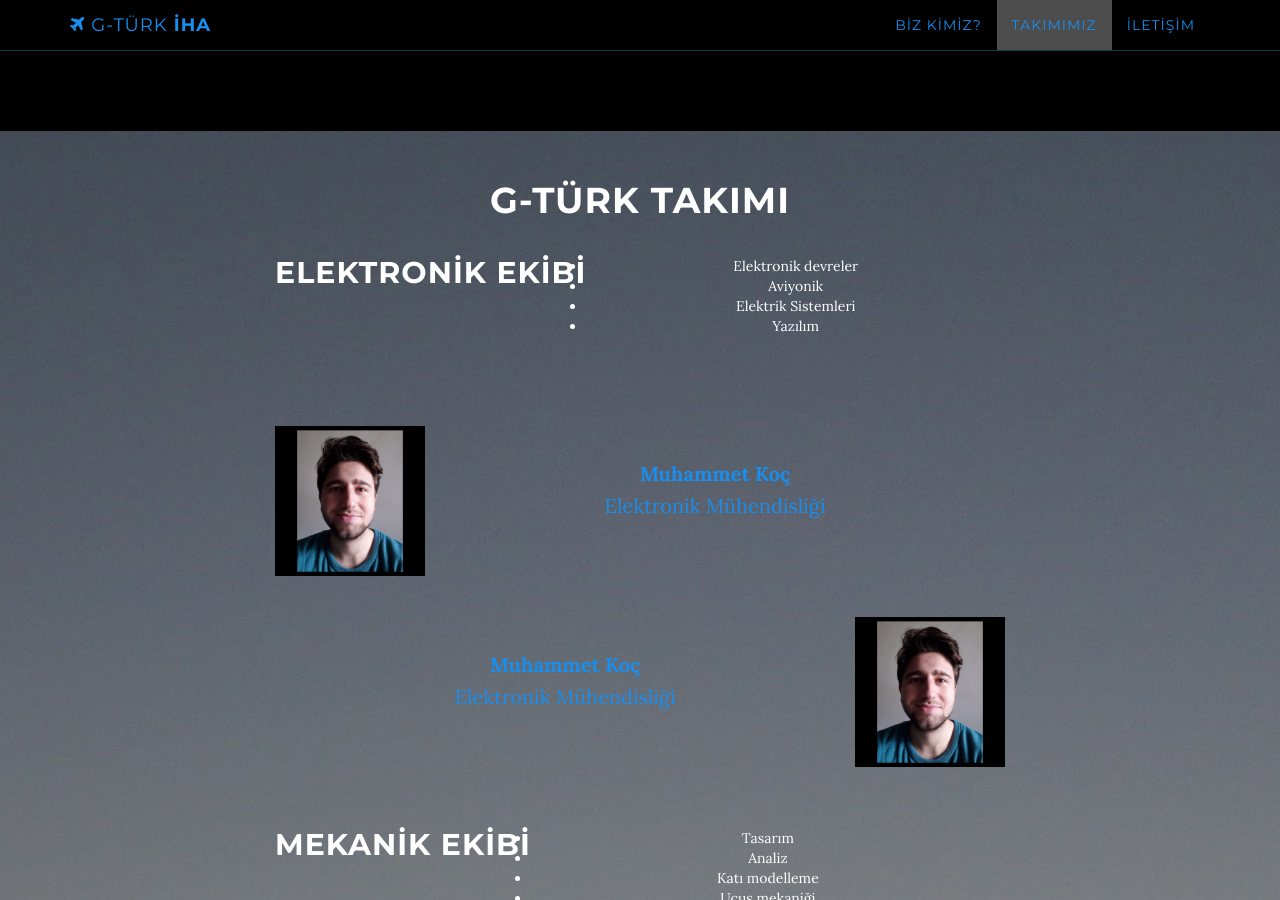
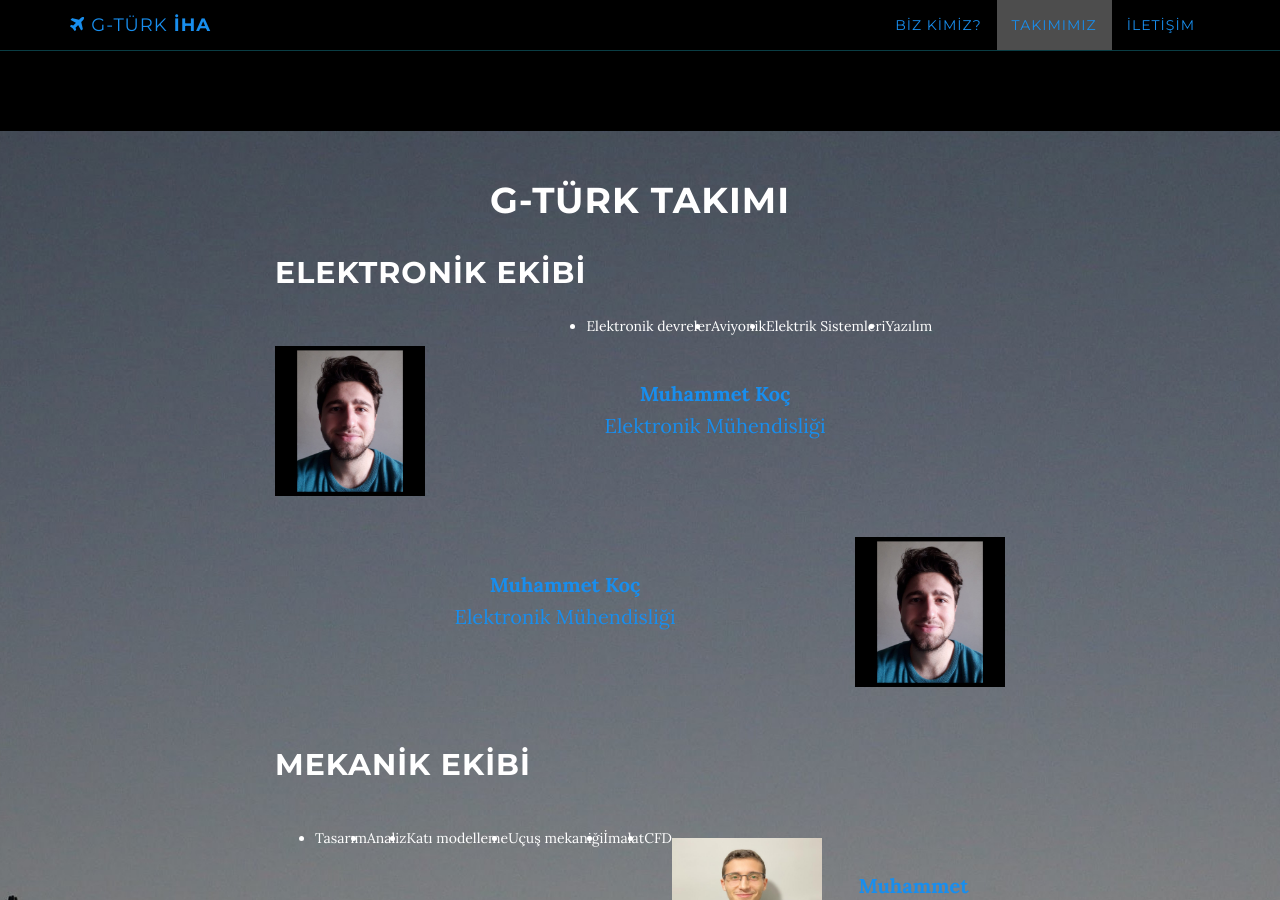
Before and after one commit to g-turk-iha/g-turk-iha, a Jekyll site: the page built from index.html, in a window 1280 px wide and 900 px high, scrolled down 1432 px. Built offline with Jekyll 4.4.1, drawn with Linux system fonts in a browser that asks for light colours.

Commit message:
Update team.html

```diff
--- a/_includes/team.html
+++ b/_includes/team.html
@@ -4,14 +4,14 @@
         <div class="container">
             <div class="col-lg-8 col-lg-offset-2">
                 <h1>G-TÜRK TAKIMI</h1>
-                <h2 style="float: left;">ELEKTRONİK EKİBİ</h2>
+                <h2 style="float: left;">ELEKTRONİK EKİBİ</h2><br><br><br>
                 <ul>
-                    <li>Elektronik devreler</li>
-                    <li>Aviyonik</li>
-                    <li>Elektrik Sistemleri</li>
-                    <li>Yazılım</li>
+                    <li style="float: left;">Elektronik devreler</li>
+                    <li style="float: left;">Aviyonik</li>
+                    <li style="float: left;">Elektrik Sistemleri</li>
+                    <li style="float: left;">Yazılım</li>
                 </ul>
-                <br><br><br><br>
+                <br>
                 <a href="https://www.linkedin.com/in/muhammet-koc/">
                     <img src="{{ site.baseurl }}/img/author.png" width="150px" height="150px" style="float: left;">
                     <p><br><strong>Muhammet Koç</strong><br> Elektronik Mühendisliği</p><br><br><br>
@@ -20,15 +20,15 @@
                     <img src="{{ site.baseurl }}/img/author.png" width="150px" height="150px" style="float: right;">
                     <p><br><strong>Muhammet Koç</strong><br> Elektronik Mühendisliği </p><br><br><br>
                 </a><br>
-                <h2 style="float: left;">MEKANİK EKİBİ</h2>
+                <h2 style="float: left;">MEKANİK EKİBİ</h2><br><br><br><br>
                 <ul>
-                    <li>Tasarım</li>
-                    <li>Analiz</li>
-                    <li>Katı modelleme</li>
-                    <li>Uçuş mekaniği</li>
-                    <li>İmalat</li>
-                    <li>CFD</li>
-                </ul><br><br><br><br>
+                    <li style="float: left;">Tasarım</li>
+                    <li style="float: left;">Analiz</li>
+                    <li style="float: left;">Katı modelleme</li>
+                    <li style="float: left;">Uçuş mekaniği</li>
+                    <li style="float: left;">İmalat</li>
+                    <li style="float: left;">CFD</li>
+                </ul>
                 <a href="https://www.linkedin.com/in/muhammet-kılınç-3a5b5a221/">
                     <img src="{{ site.baseurl }}/img/muhammet.png" width="150px" height="150px" style="float: left;">
                     <p><br><strong>Muhammet KILINÇ</strong><br> Makina Mühendisliği </p><br><br><br>
@@ -37,11 +37,11 @@
                     <img src="{{ site.baseurl }}/img/haluk.png" width="150px" height="150px" style="float: right;">
                     <p><br><strong>Mehmet Haluk METİN</strong><br> Makina Mühendisliği </p><br><br><br>
                 </a>
-                <h2 style="float: left;">YAZILIM EKİBİ</h2>
+                <h2 style="float: left;">YAZILIM EKİBİ</h2><br><br><br><br>
                 <ul>
-                    <li>Görüntü işleme</li>
-                    <li>Otopilot</li>
-                </ul><br><br><br><br>
+                    <li style="float: left;">Görüntü işleme</li>
+                    <li style="float: left;">Otopilot</li>
+                </ul>
                 <a href="https://www.linkedin.com/in/berkcan-n/">
                     <img src="{{ site.baseurl }}/img/berkcan.png" width="150px" height="150px" style="float: left;">
                     <p><br><strong>Berkcan NARMOT</strong><br> Makina Mühendisliği</p><br><br><br>
```
